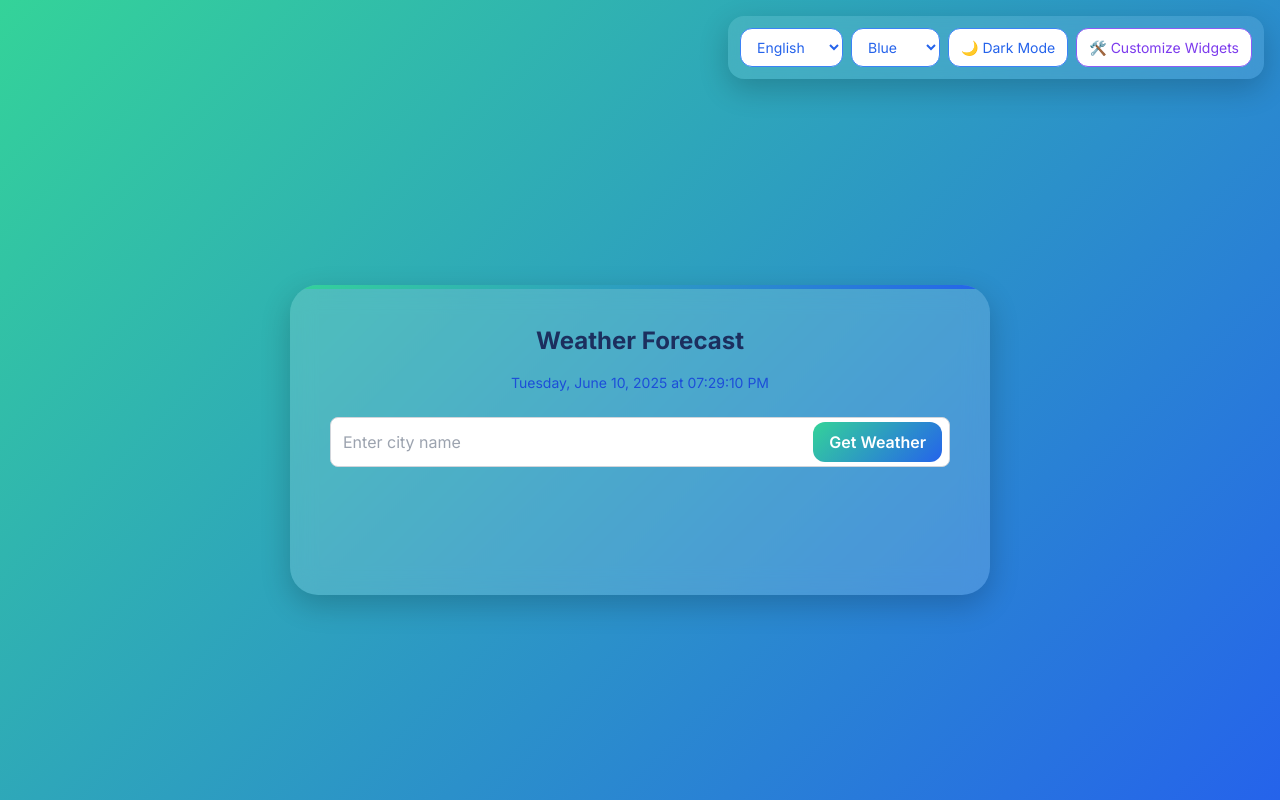
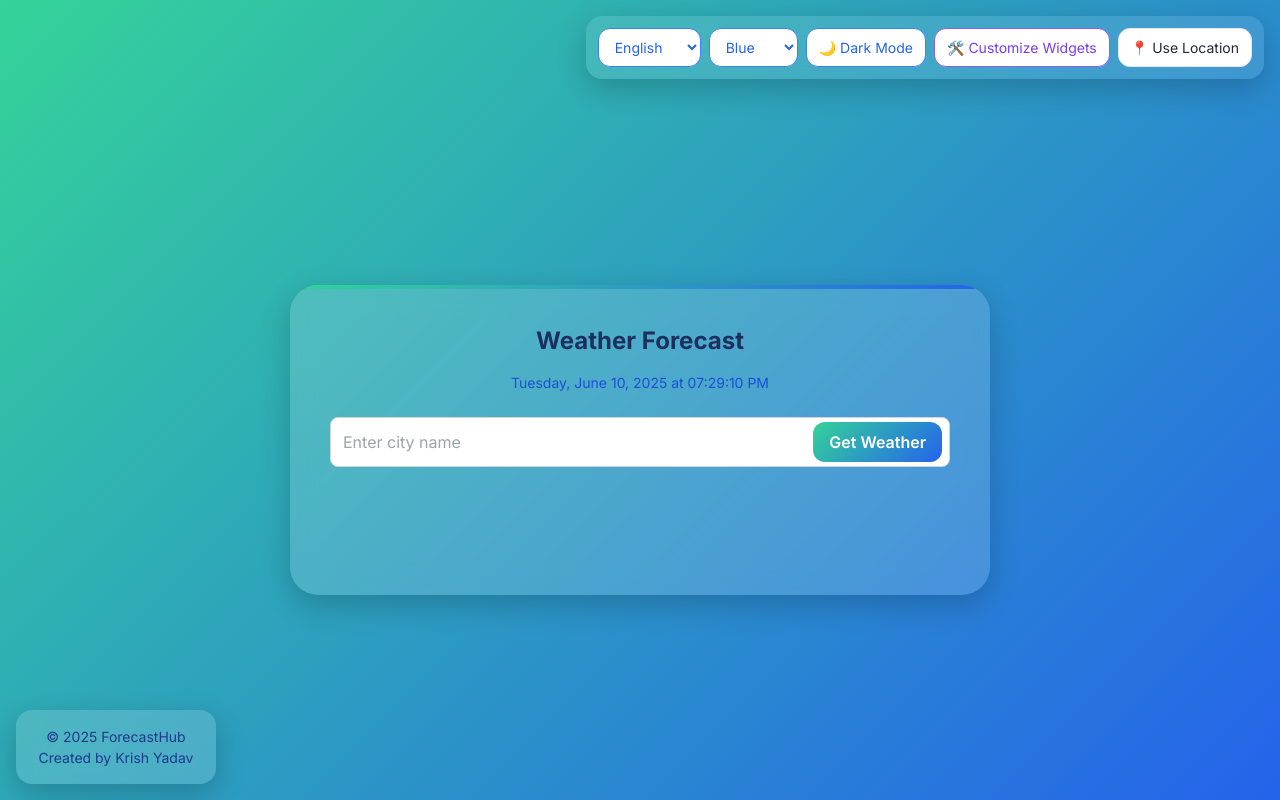
Before and after one commit to krishyadav90/ForecastHub, a plain HTML site: page index.html in a window 1280 px wide. Drawn offline with nearby package versions, Linux system fonts and the light colour scheme; some icons are missing.

Commit message:
Second commit

```diff
--- a/index.html
+++ b/index.html
@@ -401,6 +401,28 @@
       background: #6b7280;
     }
 
+    .footer {
+      position: fixed;
+      bottom: 1rem;
+      left: 1rem;
+      padding: 1rem;
+      background: var(--card-bg);
+      backdrop-filter: blur(12px);
+      border-radius: 1rem;
+      box-shadow: var(--shadow);
+      color: var(--text-primary);
+      font-size: 0.875rem;
+      z-index: 10;
+      width: 200px;
+      text-align: center;
+    }
+
+    body.dark .footer {
+      background: var(--card-bg-dark);
+      box-shadow: var(--shadow-dark);
+      color: var(--text-dark);
+    }
+
     @keyframes fadeIn {
       from { opacity: 0; transform: translateY(10px); }
       to { opacity: 1; transform: translateY(0); }
@@ -419,11 +441,6 @@
     @keyframes fall {
       0% { transform: translateY(0); opacity: 1; }
       100% { transform: translateY(25px); opacity: 0; }
-    }
-
-    @keyframes drift {
-      0%, 100% { transform: translateX(0) perspective(500px) rotateX(20deg); }
-      50% { transform: translateX(6px) perspective(500px) rotateX(20deg); }
     }
 
     @keyframes spin {
@@ -482,6 +499,11 @@
       .modal-content h3 {
         font-size: 1.25rem;
       }
+      .footer {
+        font-size: 0.75rem;
+        padding: 0.75rem;
+        width: 150px;
+      }
     }
 
     @media (min-width: 501px) and (max-width: 768px) {
@@ -508,6 +530,10 @@
         flex-wrap: wrap;
         gap: 0.5rem;
       }
+      .footer {
+        font-size: 0.875rem;
+        width: 180px;
+      }
     }
   </style>
 </head>
@@ -528,6 +554,7 @@
     <button id="toggleUnitBtn" onclick="toggleUnit()" class="hidden bg-white dark:bg-gray-800 border border-green-500 dark:border-green-600 text-green-600 dark:text-gray-200 hover:bg-green-100 dark:hover:bg-gray-700 transition" aria-label="Toggle temperature unit">Switch to °F</button>
     <button id="toggleThemeBtn" onclick="toggleTheme()" class="bg-white dark:bg-gray-800 border border-blue-500 dark:border-blue-600 text-blue-600 dark:text-gray-200 hover:bg-blue-100 dark:hover:bg-gray-700 transition" aria-label="Toggle theme">🌙 Dark Mode</button>
     <button id="customizeWidgetsBtn" onclick="openWidgetModal()" class="bg-white dark:bg-gray-800 border border-purple-500 dark:border-purple-600 text-purple-600 dark:text-gray-200 hover:bg-purple-100 dark:hover:bg-gray-700 transition" aria-label="Customize widgets">🛠️ Widgets</button>
+    <button id="getLocationBtn" onclick="getWeatherByLocation()" class="bg-white dark:bg-gray-800 border border-teal-500 dark:border-teal-600 text-teal-600 dark:text-teal-200 hover:bg-teal-100 dark:hover:bg-gray-700 transition" aria-label="Use current location">📍 Use Location</button>
   </div>
 
   <div class="container">
@@ -553,6 +580,11 @@
         <button class="save-btn" onclick="saveWidgetSelection()">Save</button>
       </div>
     </div>
+  </div>
+
+  <div id="footer" class="footer">
+    <p>© 2025 ForecastHub</p>
+    <p>Created by Krish Yadav</p>
   </div>
 
   <script>
@@ -598,7 +630,10 @@
         summary: "3-Day Forecast Summary",
         avgTemp: "Avg Temp",
         predominantCondition: "Condition",
-        totalRain: "Total Rain"
+        totalRain: "Total Rain",
+        useLocation: "Use Location",
+        errorGeolocation: "Geolocation is not supported or permission denied",
+        errorReverseGeocoding: "Unable to determine city from location"
       },
       ru: {
         title: "Прогноз погоды",
@@ -626,7 +661,10 @@
         summary: "Сводка прогноза на 3 дня",
         avgTemp: "Средняя температура",
         predominantCondition: "Условие",
-        totalRain: "Общие осадки"
+        totalRain: "Общие осадки",
+        useLocation: "Использовать местоположение",
+        errorGeolocation: "Геолокация не поддерживается или доступ запрещён",
+        errorReverseGeocoding: "Невозможно определить город по местоположению"
       },
       ja: {
         title: "天気予報",
@@ -654,7 +692,10 @@
         summary: "3日間予報サマリー",
         avgTemp: "平均気温",
         predominantCondition: "主な天気",
-        totalRain: "総降水量"
+        totalRain: "総降水量",
+        useLocation: "現在地を使用",
+        errorGeolocation: "ジオロケーションがサポートされていないか、許可が拒否されました",
+        errorReverseGeocoding: "位置から都市を特定できません"
       },
       hi: {
         title: "मौसम पूर्वानुमान",
@@ -682,7 +723,10 @@
         summary: "3-दिन का पूर्वानुमान सारांश",
         avgTemp: "औसत तापमान",
         predominantCondition: "स्थिति",
-        totalRain: "कुल वर्षा"
+        totalRain: "कुल वर्षा",
+        useLocation: "वर्तमान स्थान का उपयोग करें",
+        errorGeolocation: "जियोलोकेशन समर्थित नहीं है या अनुमति अस्वीकृत है",
+        errorReverseGeocoding: "स्थान से शहर का निर्धारण नहीं किया जा सका"
       }
     };
 
@@ -845,7 +889,7 @@
       document.getElementById('toggleUnitBtn').textContent = currentUnit === 'metric' ? labels[currentLang].toggleUnitToF : labels[currentLang].toggleUnitToC;
       document.getElementById('toggleThemeBtn').textContent = isDarkMode ? labels[currentLang].toggleThemeToLight : labels[currentLang].toggleThemeToDark;
       document.getElementById('customizeWidgetsBtn').textContent = `🛠️ ${labels[currentLang].customizeWidgets}`;
-      document.getElementById('widgetModalTitle').textContent = labels[currentLang].customizeWidgets;
+      document.getElementById('getLocationBtn').textContent = `📍 ${labels[currentLang].useLocation}`;
       document.getElementById('error').textContent = '';
       renderWidgetModal();
     }
@@ -941,6 +985,68 @@
       } finally {
         getWeatherBtn.disabled = false;
         getWeatherBtn.textContent = labels[currentLang].getWeatherBtn;
+        loadingEl.style.display = 'none';
+      }
+    }
+
+    async function getWeatherByLocation() {
+      const errEl = document.getElementById('error');
+      const getLocationBtn = document.getElementById('getLocationBtn');
+      const toggleUnitBtn = document.getElementById('toggleUnitBtn');
+      const loadingEl = document.getElementById('loading');
+      errEl.textContent = '';
+      getLocationBtn.disabled = true;
+      getLocationBtn.textContent = 'Locating...';
+      loadingEl.style.display = 'block';
+
+      if (!navigator.geolocation) {
+        errEl.textContent = labels[currentLang].errorGeolocation;
+        getLocationBtn.disabled = false;
+        getLocationBtn.textContent = `📍 ${labels[currentLang].useLocation}`;
+        loadingEl.style.display = 'none';
+        stopAutoUpdate();
+        currentWindowStart = null;
+        return;
+      }
+
+      try {
+        const position = await new Promise((resolve, reject) => {
+          navigator.geolocation.getCurrentPosition(resolve, reject);
+        });
+        const { latitude: lat, longitude: lon } = position.coords;
+
+        // Reverse geocoding to get city name
+        const reverseUrl = `http://api.openweathermap.org/geo/1.0/reverse?lat=${lat}&lon=${lon}&limit=1&appid=${apiKey}`;
+        const reverseRes = await fetch(reverseUrl);
+        if (!reverseRes.ok) throw new Error("Reverse geocoding failed");
+        const reverseData = await reverseRes.json();
+        if (!reverseData[0]?.name) throw new Error("City name not found");
+        const city = reverseData[0].name;
+        document.getElementById('cityInput').value = city;
+        currentCity = city;
+
+        // Fetch weather data using coordinates
+        const weatherUrl = `https://api.openweathermap.org/data/2.5/weather?lat=${lat}&lon=${lon}&appid=${apiKey}&units=${currentUnit}&lang=${currentLang}`;
+        const weatherRes = await fetch(weatherUrl);
+        if (!weatherRes.ok) throw new Error("Weather data not found");
+        const data = await weatherRes.json();
+        rawWeatherData = data;
+        toggleUnitBtn.classList.remove('hidden');
+        displayWeather(data);
+        errEl.textContent = '';
+        await Promise.all([fetchHourlyForecast(lat, lon), fetchAqi(lat, lon)]);
+        startAutoUpdate();
+      } catch (err) {
+        rawWeatherData = null;
+        rawHourlyData = null;
+        clearResult();
+        errEl.textContent = err.message.includes("geolocation") ? labels[currentLang].errorGeolocation : labels[currentLang].errorReverseGeocoding;
+        toggleUnitBtn.classList.add('hidden');
+        stopAutoUpdate();
+        currentWindowStart = null;
+      } finally {
+        getLocationBtn.disabled = false;
+        getLocationBtn.textContent = `📍 ${labels[currentLang].useLocation}`;
         loadingEl.style.display = 'none';
       }
     }
```
Also changed, not shown: README.md (added), 1 other file.
